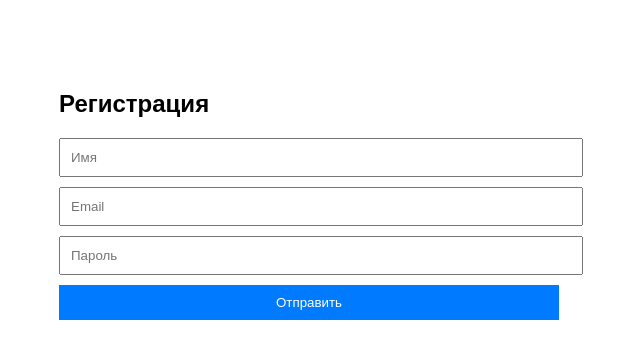
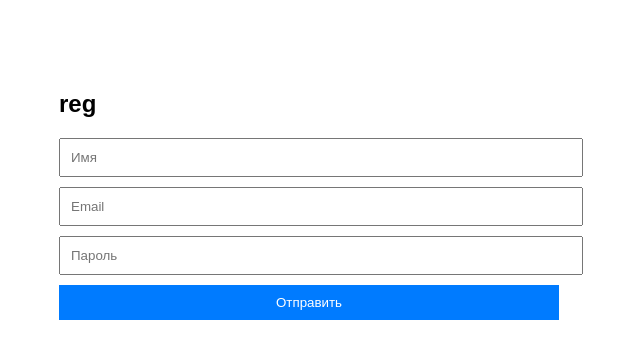
Before and after one commit to weqksi16/ci-cd-lab, a plain HTML site: page index.html in a window 1280 px wide. Shown: the whole page, without its empty margins (331-971 px from the left). Drawn offline with Linux system fonts and the light colour scheme.

```diff
--- a/index.html
+++ b/index.html
@@ -12,7 +12,7 @@
     </style>
 </head>
 <body>
-    <h2>Регистрация</h2>
+    <h2>reg</h2>
     <form id="testForm">
         <input type="text" id="name" placeholder="Имя" required>
         <input type="email" id="email" placeholder="Email" required>
```
